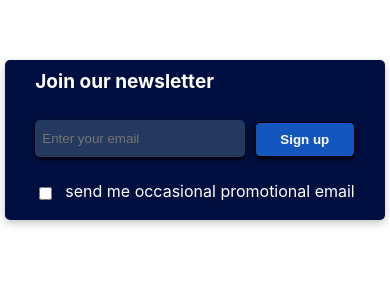
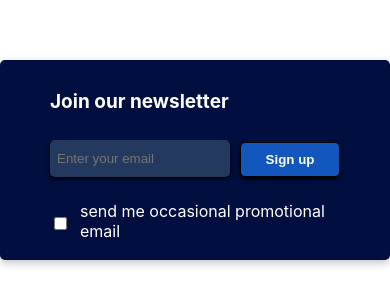
Before and after one commit to CyCodez/newsletters, a React (Create React App) app: page / in a window 390 px wide. Shown: the part 135-440 px from the top of the page. Built offline with nearby package versions, Linux system fonts and the light colour scheme.

Commit message:
adjusted mobile view

```diff
--- a/src/App.css
+++ b/src/App.css
@@ -79,7 +79,7 @@ input[type="checkbox"] {
     width: 100%;
     max-width: fit-content;
     height: 100px;
-    padding: 30px;
+    padding: 50px;
     margin: 50% auto;
   }
 
```
